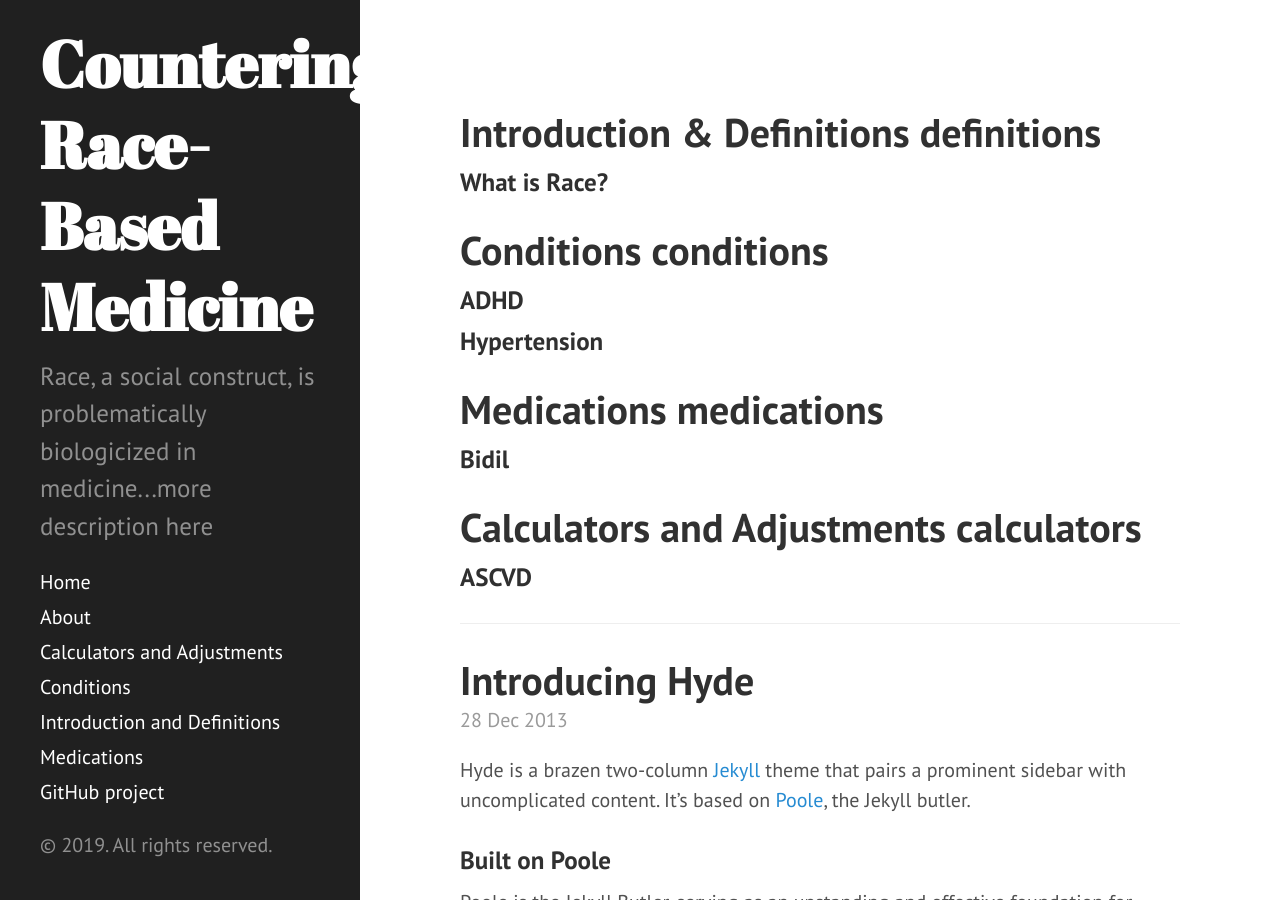
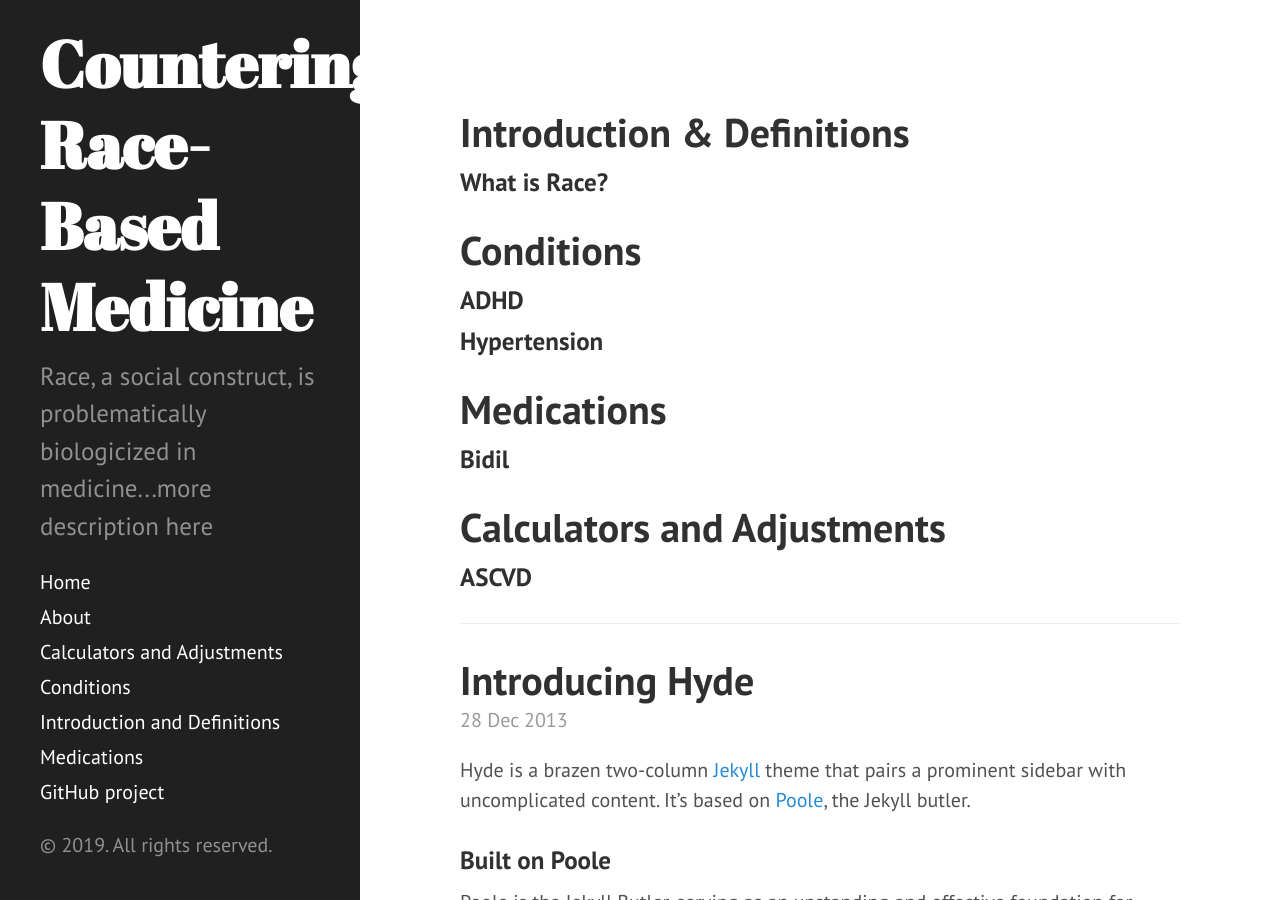
Before and after one commit to ayzhang93/Countering-Race-Based-Medicine, a Jekyll site: the page built from index.html, in a window 1280 px wide and 900 px high. Built offline with Jekyll 4.4.1, drawn with Linux system fonts in a browser that asks for light colours; the list of posts is cut into pages by our own code.

Commit message:
remove debugging help

```diff
--- a/index.html
+++ b/index.html
@@ -6,7 +6,7 @@ title: Home
 {% assign orderedcoll = site.collections | sort: "order"%}
 {% for coll in orderedcoll %}
   {% if coll.info %}
-  <h1> {{coll.name}}  {{coll.label}}</h1>
+  <h1> {{coll.name}}  </h1>
   <div class="posts">
     <!-- <ul> -->
     {% for item in coll.docs %}
```
